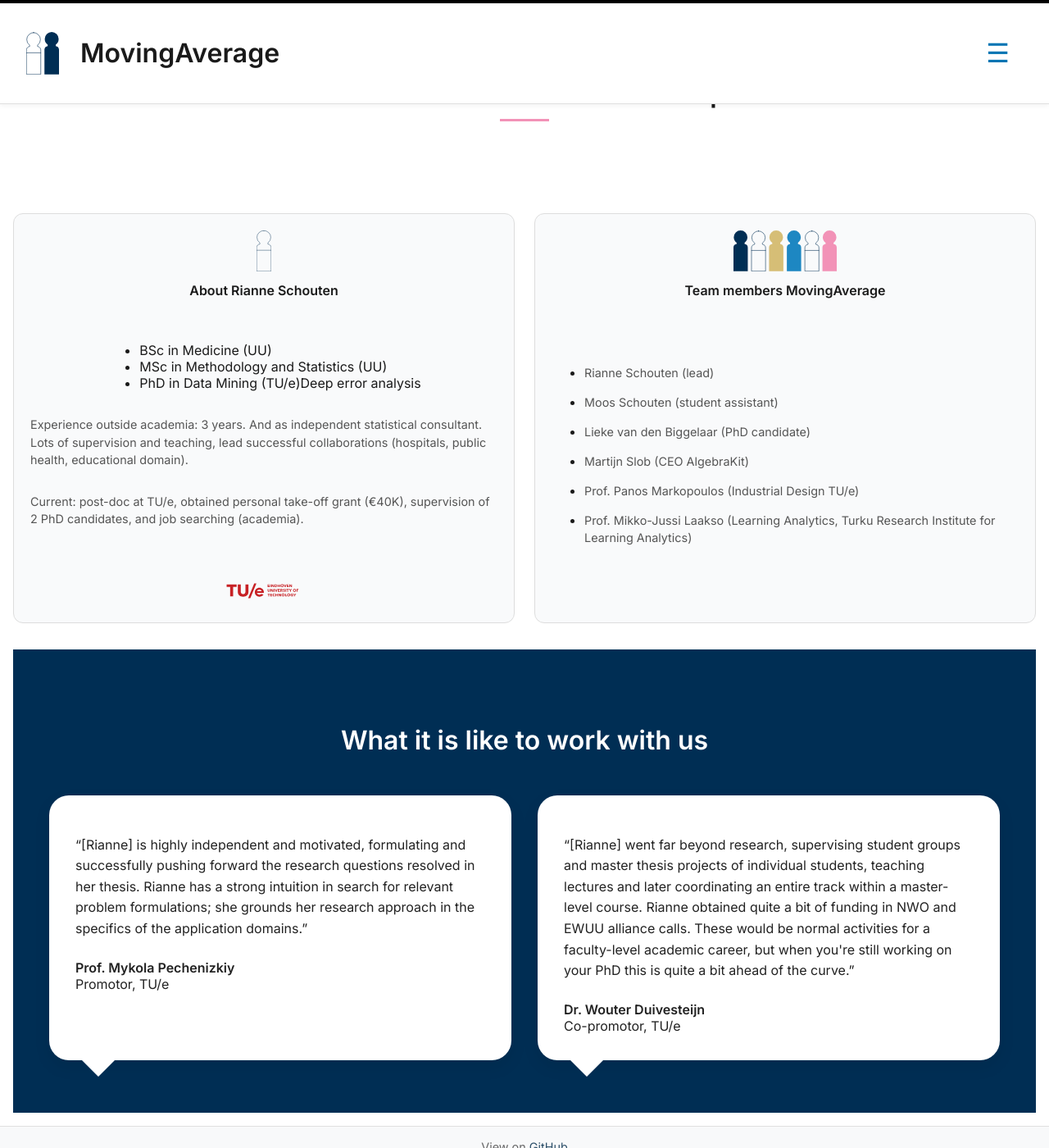
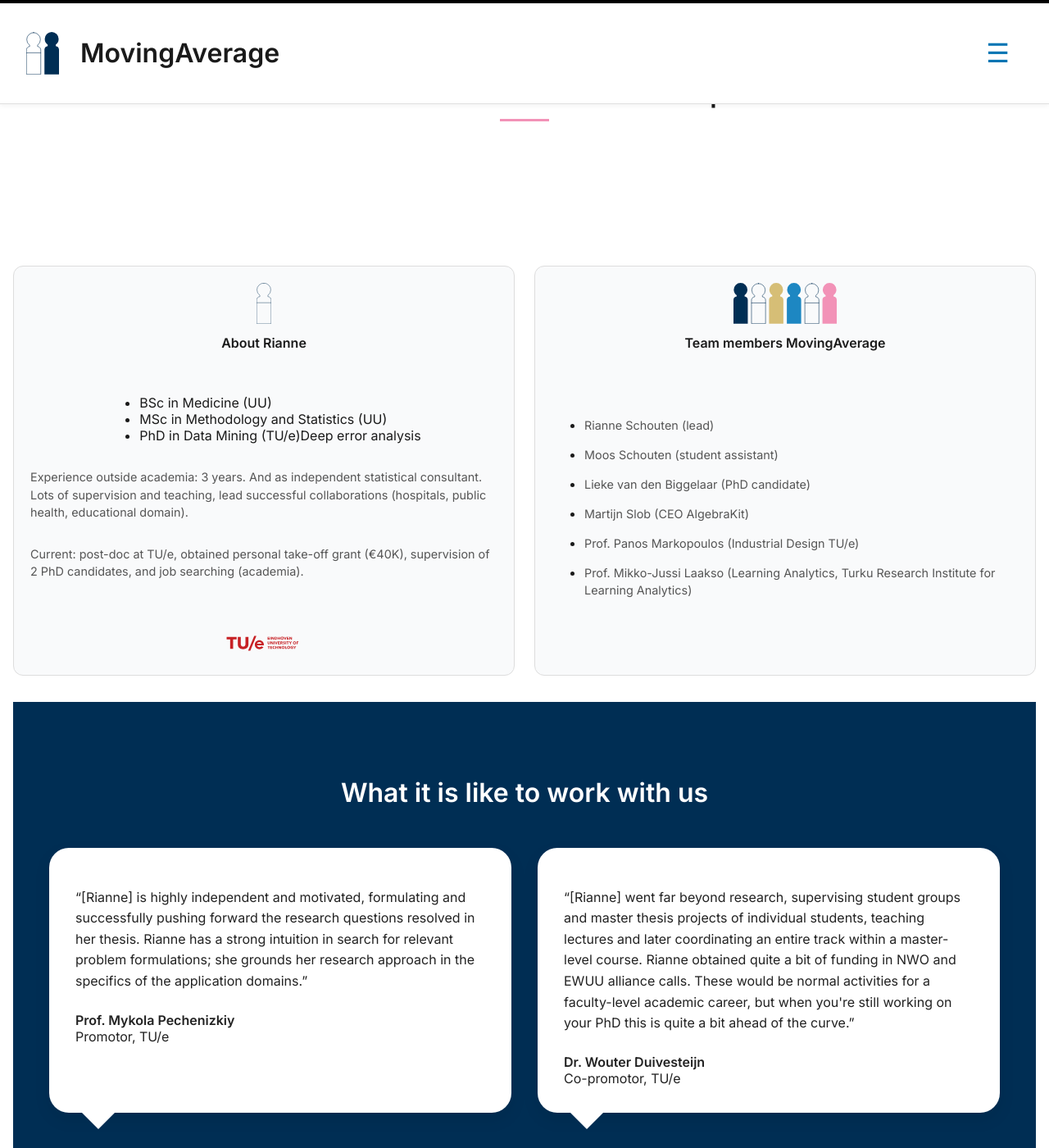
Before and after one commit to moving-average/moving-average.github.io, a Jekyll site: the page built from founder.markdown, in a window 1280 px wide and 1400 px high, scrolled down 589 px. Shown: the whole window at 82% size. Built offline with Jekyll 4.4.1, drawn with Linux system fonts in a browser that asks for light colours.

Commit message:
update website

```diff
--- a/assets/style.css
+++ b/assets/style.css
@@ -88,6 +88,7 @@ main {
   gap: 1.5rem;
   align-items: stretch;
   flex-wrap: wrap;
+  margin-top: 4rem;
 }
 
 .card {
--- a/founder.markdown
+++ b/founder.markdown
@@ -19,7 +19,7 @@ testimonials:
     skew: skew-right
 
 cards:
-  - title: About Rianne Schouten
+  - title: About Rianne
     image: /assets/img/wit.svg
     extra_image_center: /assets/img/logo_eindhoven.svg
     extra_image_center_width: 100%
```
